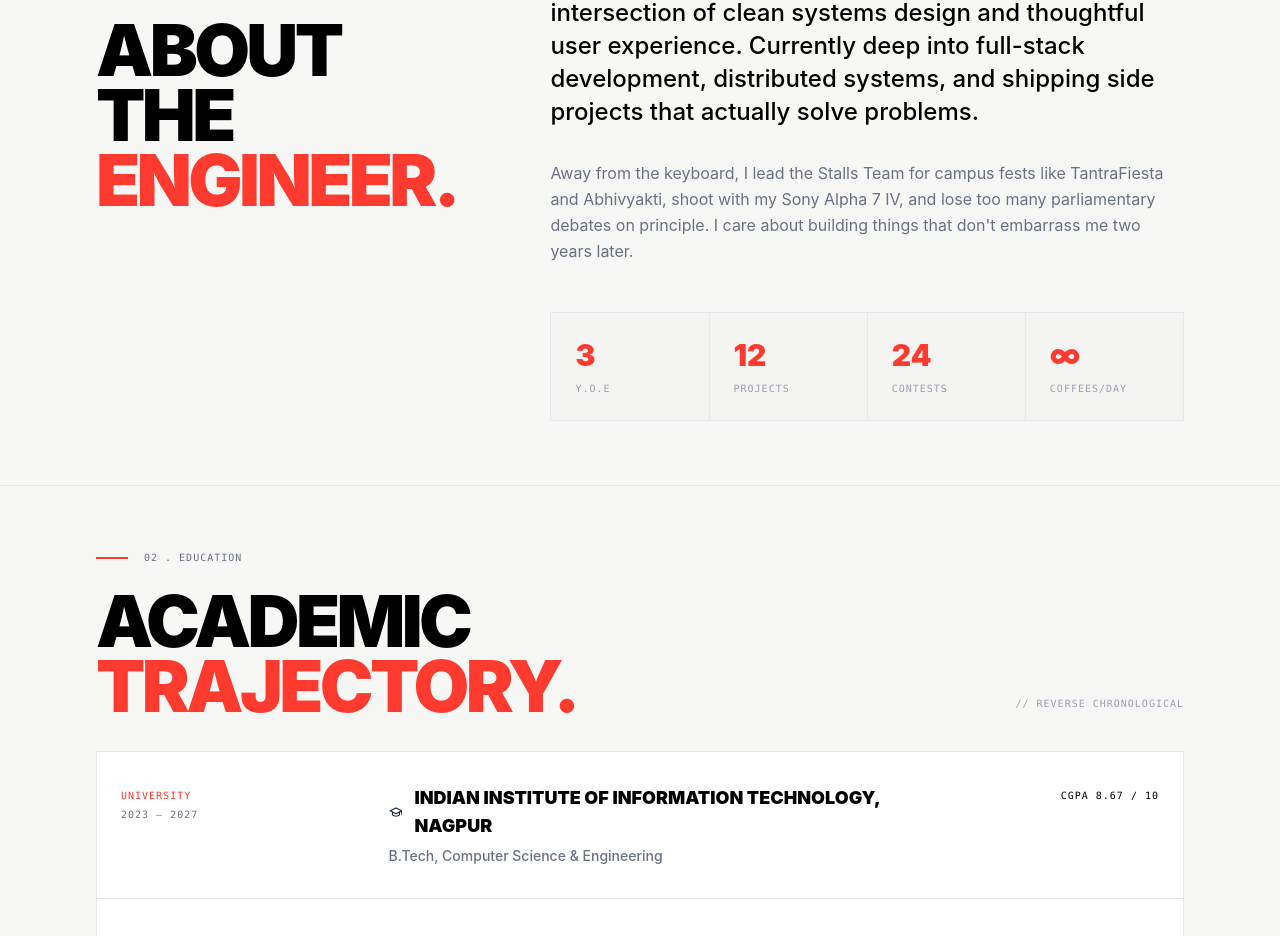
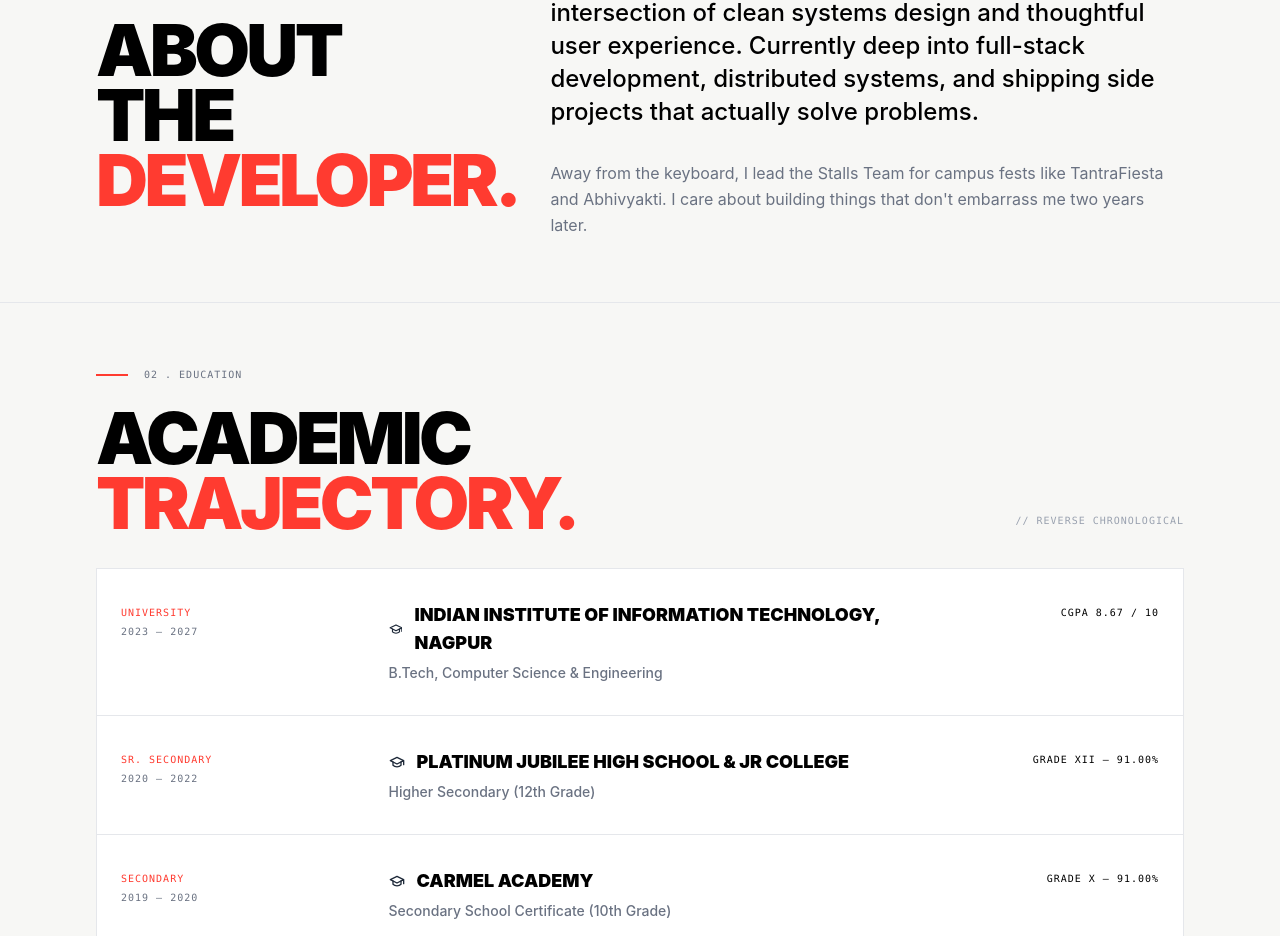
Before and after one commit to Jayant-Datta/Portfolio, a React app: page / in a window 1280 px wide. Shown: the part 1120-2056 px from the top of the page. Built offline with nearby package versions, Linux system fonts and the light colour scheme; the HTML template or start-up script is replaced by a standard one.

Commit message:
Update Hero component and fix Navbar time

```diff
--- a/src/components/About.jsx
+++ b/src/components/About.jsx
@@ -1,4 +1,4 @@
-
+import React from 'react';
 
 const About = () => {
   return (
@@ -12,11 +12,11 @@ const About = () => {
         </div>
         <h2 className="text-6xl md:text-7xl font-black uppercase leading-[0.9] tracking-tighter">
           ABOUT <br />
-          THE <span className="text-[#ff3b30]">ENGINEER.</span>
+          THE <span className="text-[#ff3b30]">DEVELOPER.</span>
         </h2>
       </div>
 
-      {/* Right Column: Bio & Stats */}
+      {/* Right Column: Bio */}
       <div className="w-full md:w-3/5 flex flex-col justify-center">
 
         {/* Main Bio */}
@@ -25,34 +25,10 @@ const About = () => {
         </p>
 
         {/* Secondary Bio */}
-        <p className="text-gray-500 text-sm md:text-base leading-relaxed mb-12 max-w-2xl">
-          Away from the keyboard, I lead the Stalls Team for campus fests like TantraFiesta and Abhivyakti, shoot with my Sony Alpha 7 IV, and lose too many parliamentary debates on principle. I care about building things that don't embarrass me two years later.
+        <p className="text-gray-500 text-sm md:text-base leading-relaxed max-w-2xl">
+          Away from the keyboard, I lead the Stalls Team for campus fests like TantraFiesta and Abhivyakti. I care about building things that don't embarrass me two years later.
         </p>
 
-        {/* Stats Grid */}
-        <div className="grid grid-cols-2 md:grid-cols-4 border-t border-l border-gray-200 w-full max-w-3xl">
-
-          <div className="border-r border-b border-gray-200 p-6 flex flex-col gap-2 bg-[#f4f4f2] hover:bg-white transition-colors duration-300">
-            <span className="text-3xl font-black text-[#ff3b30]">3</span>
-            <span className="font-mono text-[10px] text-gray-400 tracking-widest uppercase">Y.O.E</span>
-          </div>
-
-          <div className="border-r border-b border-gray-200 p-6 flex flex-col gap-2 bg-[#f4f4f2] hover:bg-white transition-colors duration-300">
-            <span className="text-3xl font-black text-[#ff3b30]">12</span>
-            <span className="font-mono text-[10px] text-gray-400 tracking-widest uppercase">Projects</span>
-          </div>
-
-          <div className="border-r border-b border-gray-200 p-6 flex flex-col gap-2 bg-[#f4f4f2] hover:bg-white transition-colors duration-300">
-            <span className="text-3xl font-black text-[#ff3b30]">24</span>
-            <span className="font-mono text-[10px] text-gray-400 tracking-widest uppercase">Contests</span>
-          </div>
-
-          <div className="border-r border-b border-gray-200 p-6 flex flex-col gap-2 bg-[#f4f4f2] hover:bg-white transition-colors duration-300">
-            <span className="text-3xl font-black text-[#ff3b30]">∞</span>
-            <span className="font-mono text-[10px] text-gray-400 tracking-widest uppercase">Coffees/Day</span>
-          </div>
-
-        </div>
       </div>
     </section>
   );
```
